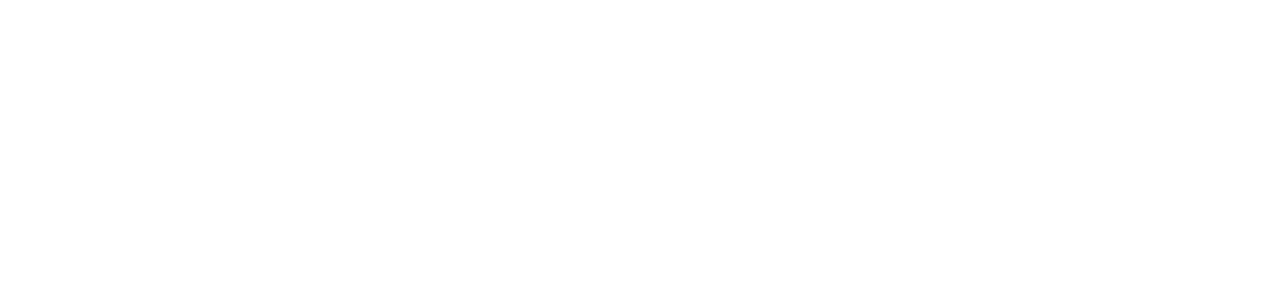
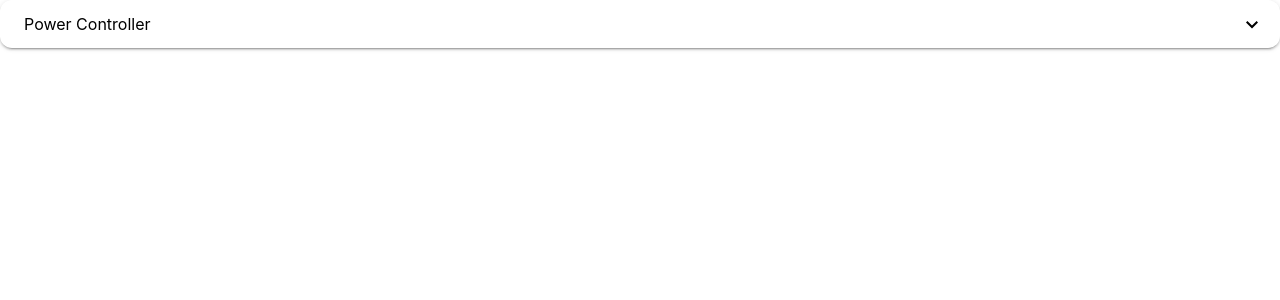
Before and after one commit to dizowned/powercontroller-app, an Angular app: page / in a window 1280 px wide. Shown: the top 300 px of the page. Built offline with nearby package versions, Linux system fonts and the light colour scheme.

Commit message:
Cleaned up app to make it build; Added in tailwind as a test

```diff
--- a/package.json
+++ b/package.json
@@ -32,7 +32,9 @@
     "@angular/platform-server": "^20.3.0",
     "@angular/router": "^20.3.0",
     "@angular/ssr": "^20.3.2",
+    "@tailwindcss/postcss": "^4.1.15",
     "express": "^5.1.0",
+    "postcss": "^8.5.6",
     "rxjs": "~7.8.0",
     "tslib": "^2.3.0"
   },
--- a/src/app/app.html
+++ b/src/app/app.html
@@ -1,4 +1,7 @@
 <html>
+<app-controller></app-controller>
+
+<!--
 <mat-sidenav-container class="sidenav-container" style="height:100vh;">
   <mat-sidenav #sidenav mode="side" opened>
     <mat-nav-list>
@@ -14,8 +17,10 @@
       </mat-list-item>
     </mat-nav-list>
   </mat-sidenav>
+-->
+  <!-- CONFIG view: Controller Configuration add/remove/configure -->
 
-  <!-- CONFIG view: Controller Configuration add/remove/configure -->
+<!--
   <ng-container *ngIf="selectedView === 'config'">
     <mat-card style="max-width:720px; margin:16px auto; padding:16px;">
       <mat-card-title>Configuration</mat-card-title>
@@ -58,5 +63,5 @@
   </div>
   </mat-sidenav-content>
 </mat-sidenav-container>
-
+-->
 </html>
--- a/src/app/app.ts
+++ b/src/app/app.ts
@@ -15,6 +15,7 @@
 import { MatInputModule } from '@angular/material/input';
 import { MatCardModule } from '@angular/material/card';
 import { MatDividerModule } from '@angular/material/divider';
+import { Controller } from "./components/controller/controller.component";
 
 
 @Component({
@@ -31,12 +32,13 @@
     MatInputModule,
     MatCardModule,
     MatDividerModule,
-    MatListModule
-  ],
+    MatListModule,
+    Controller
+],
   standalone: true,
   templateUrl: './app.html',
   styleUrl: './app.css'
 })
 export class App {
-  protected readonly title = signal('powercontroller-app');
+  protected readonly title = signal('POWER CONTROLLER APP');
 }
--- a/src/app/components/channel/channel.component.html
+++ b/src/app/components/channel/channel.component.html
@@ -1,6 +1,6 @@
 
 <div>
   <h1>
-    <button [style.backgroundColor]="buttonColor" class="btntoggle" (click)="toggleChannel()"> {{channelName}} </button>
+    <button [style.backgroundColor]="buttonColor" class="text-3xl font-bold underline" (click)="toggleChannel()"> {{channelName}} </button>
   </h1>
 </div>
--- a/src/styles.css
+++ b/src/styles.css
@@ -1 +1,2 @@
 /* You can add global styles to this file, and also import other style files */
+@import "tailwindcss";
```
Also changed, not shown: .postcssrc (added), 1 other file (tests, documents, lock files or other folders).
